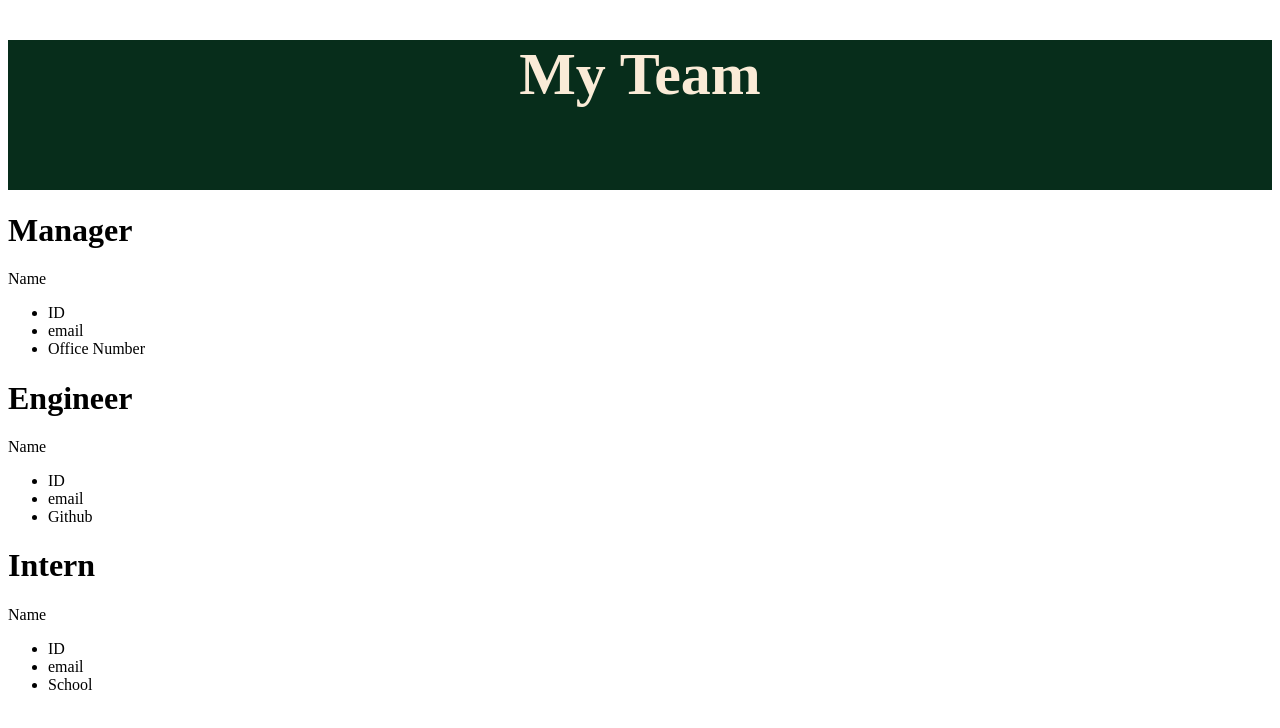
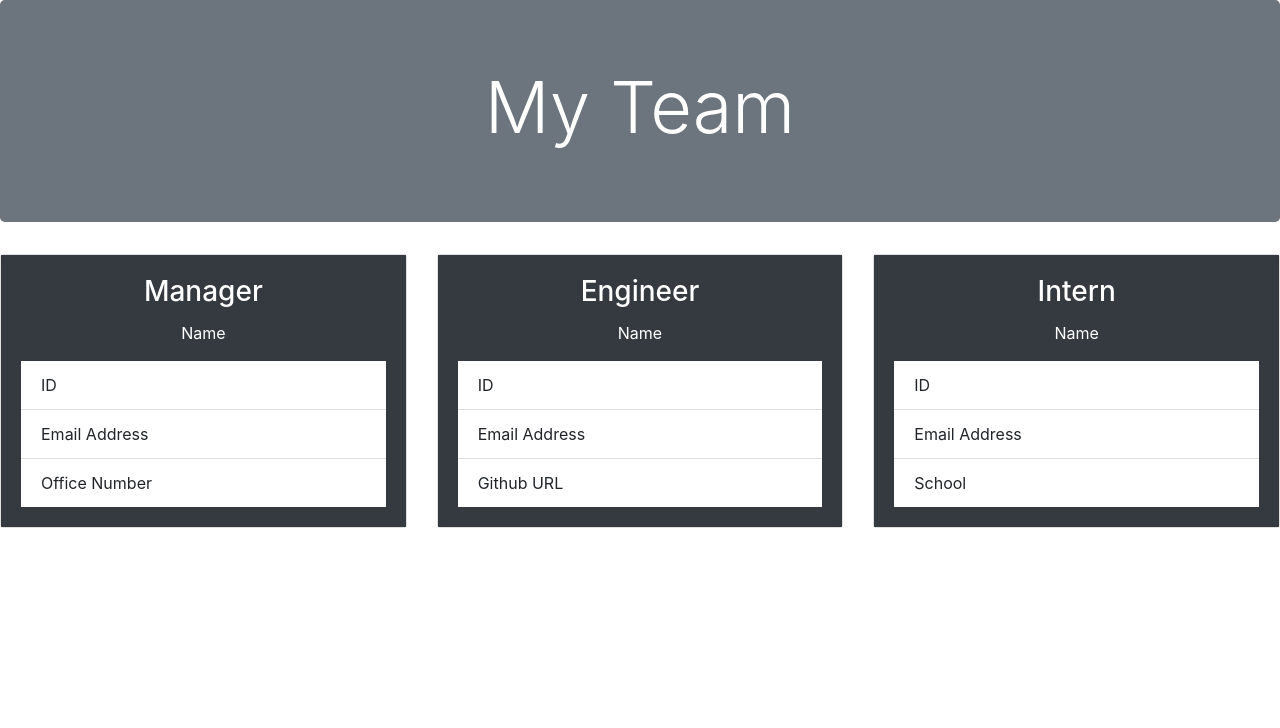
Before and after one commit to bckstrb/profile-generator, a website: page src/scr/index.html in a window 1280 px wide. Drawn offline with nearby package versions, Linux system fonts and the light colour scheme.

Commit message:
updated html with bootstrap

```diff
--- /dev/null
+++ b/generateHTML.js
@@ -0,0 +1,67 @@
+function generateHtml (data) {
+    return `<!DOCTYPE html>
+    <html lang="en">
+    <head>
+        <meta charset="UTF-8">
+        <meta http-equiv="X-UA-Compatible" content="IE=edge">
+        <meta name="viewport" content="width=device-width, initial-scale=1.0">
+        <link rel="stylesheet" href="https://cdnjs.cloudflare.com/ajax/libs/twitter-bootstrap/4.5.0/css/bootstrap.min.css">
+        <script src="https://kit.fontawesome.com/18df1bb9a5.js" crossorigin="anonymous"></script>
+        <title>Document</title>
+    </head>
+    <body>
+
+    <div class="jumbotron bg-secondary">
+        <h1 class="display-3 text-center text-white">My Team</h1>
+    </div>
+
+    <div class="row">
+      <div class="col-lg-4">
+        <div class="card">
+          <div class="card-body bg-dark">
+
+            <h3 class="card-title text-center text-white"></i>Manager</h3>
+            <p class="card-text text-center text-white">Name</p>
+            <ul class="list-group list-group-flush">
+                <li class="list-group-item">ID</li>
+                <li class="list-group-item">Email Address</li>
+                <li class="list-group-item">Office Number</li>
+              </ul>
+          </div>
+        </div>
+      </div>
+      <div class="col-lg-4">
+        <div class="card">
+          <div class="card-body bg-dark">
+            <h3 class="card-title text-center text-white">Engineer</h3>
+            <p class="card-text text-center text-white">Name</p>
+            <ul class="list-group list-group-flush">
+                <li class="list-group-item">ID</li>
+                <li class="list-group-item">Email Address</li>
+                <li class="list-group-item">Github URL</li>
+              </ul>
+          </div>
+        </div>
+      </div>
+      <div class="col-lg-4">
+        <div class="card">
+          <div class="card-body bg-dark">
+            <h3 class="card-title text-center text-white">Intern</h3>
+            <p class="card-text text-center text-white">Name</p>
+            <ul class="list-group list-group-flush">
+                <li class="list-group-item">ID</li>
+                <li class="list-group-item">Email Address</li>
+                <li class="list-group-item">School</li>
+              </ul>
+          </div>
+        </div>
+      </div>
+    </div>
+
+
+    </body>
+    </html>
+    `
+}
+
+module.exports = generateHtml;
--- a/src/scr/index.html
+++ b/src/scr/index.html
@@ -4,45 +4,59 @@
     <meta charset="UTF-8">
     <meta http-equiv="X-UA-Compatible" content="IE=edge">
     <meta name="viewport" content="width=device-width, initial-scale=1.0">
-    <link href="https://cdn.jsdelivr.net/npm/bootstrap@5.2.0/dist/css/bootstrap.min.css">
-    <link rel="stylesheet" href="./stylesheet.css">
-    <title>Team Profile</title>
+    <link rel="stylesheet" href="https://cdnjs.cloudflare.com/ajax/libs/twitter-bootstrap/4.5.0/css/bootstrap.min.css">
+    <script src="https://kit.fontawesome.com/18df1bb9a5.js" crossorigin="anonymous"></script>
+    <title>Document</title>
 </head>
 <body>
 
-<header class="jumbotron">
-    <h1 class="display-3">My Team</h1>
-</header>
-
-<div class="container">
-    <h1>Manager</h1>
-    <p>Name</p>
-    <ul>
-        <li>ID</li>
-        <li>email</li>
-        <li>Office Number</li>
-    </ul>
+<div class="jumbotron bg-secondary">
+    <h1 class="display-3 text-center text-white">My Team</h1>
 </div>
 
-<div class="container">
-    <h1>Engineer</h1>
-    <p>Name</p>
-    <ul>
-        <li>ID</li>
-        <li>email</li>
-        <li>Github</li>
-    </ul>
+<div class="row">
+  <div class="col-lg-4">
+    <div class="card">
+      <div class="card-body bg-dark">
+
+        <h3 class="card-title text-center text-white"></i>Manager</h3>
+        <p class="card-text text-center text-white">Name</p>
+        <ul class="list-group list-group-flush">
+            <li class="list-group-item">ID</li>
+            <li class="list-group-item">Email Address</li>
+            <li class="list-group-item">Office Number</li>
+          </ul>
+      </div>
+    </div>
+  </div>
+  <div class="col-lg-4">
+    <div class="card">
+      <div class="card-body bg-dark">
+        <h3 class="card-title text-center text-white">Engineer</h3>
+        <p class="card-text text-center text-white">Name</p>
+        <ul class="list-group list-group-flush">
+            <li class="list-group-item">ID</li>
+            <li class="list-group-item">Email Address</li>
+            <li class="list-group-item">Github URL</li>
+          </ul>
+      </div>
+    </div>
+  </div>
+  <div class="col-lg-4">
+    <div class="card">
+      <div class="card-body bg-dark">
+        <h3 class="card-title text-center text-white">Intern</h3>
+        <p class="card-text text-center text-white">Name</p>
+        <ul class="list-group list-group-flush">
+            <li class="list-group-item">ID</li>
+            <li class="list-group-item">Email Address</li>
+            <li class="list-group-item">School</li>
+          </ul>
+      </div>
+    </div>
+  </div>
 </div>
 
-<div class="container">
-    <h1>Intern</h1>
-    <p>Name</p>
-    <ul>
-        <li>ID</li>
-        <li>email</li>
-        <li>School</li>
-    </ul>
-</div>
 
 </body>
 </html>
--- a/src/scr/stylesheet.css
+++ /dev/null
@@ -1,11 +0,0 @@
-body {
-    padding: 0;
-}
-
-.jumbotron {
-    background-color: rgb(7, 45, 27);
-    text-align: center;
-    color: antiquewhite;
-    height: 150px;
-    font-size: 30px;
-}
```
Also changed, not shown: index.html (deleted, +0 -2 lines), index.js (+70 -50 lines), index2.js (added, +42 -0 lines), utils/generateHTML.js (deleted).
